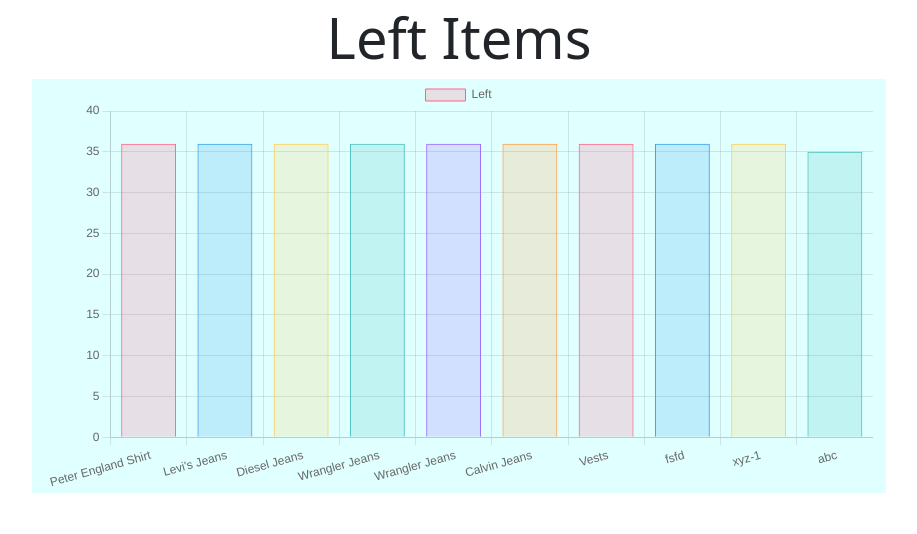
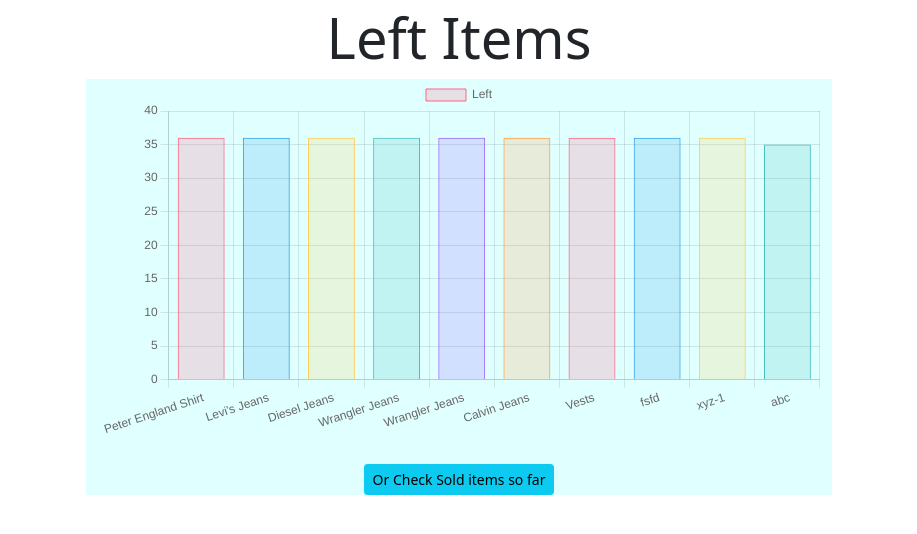
Before and after one commit to ShivPratapRaj/Inventory_Management, a Django app: page /leftitems/ in a window 1280 px wide. Shown: the part 88-622 px from the top of the page, without its empty margins (181-1098 px from the left). Run offline with Django 3.2, Linux system fonts and the light colour scheme; data comes from the database, SQL or seed files in the repository; some libraries are stand-ins or nearby versions.

Commit message:
add buttons

```diff
--- a/item/templates/item/leftitems.html
+++ b/item/templates/item/leftitems.html
@@ -36,7 +36,7 @@ max-height: 540px !important;
     <div class="container-fluid mt-1 ">
         <div class="row justify-content-center">
             <h1 class="display-4" style="text-align:center">Left Items</h1>
-<div class="col-sm-8 col-md-8 col-lg-8" style="background-color: lightcyan;">
+<div class="col-sm-7 col-md-7 col-lg-7" style="background-color: lightcyan;">
 
     <div>
           <canvas id="myChart"></canvas>
@@ -78,8 +78,11 @@ max-height: 540px !important;
             }
 });
           </script>
-        </div>
+        </div><br>
+        <div style="text-align: center;">
+            <a href="{% url 'solditems' %}" class="btn btn-info btn-sm">Or Check Sold items so far</a>
 
+          </div>
 
   </div>
   </div>
```
Also changed, not shown: item/templates/item/solditems.html (+5 -4 lines).
